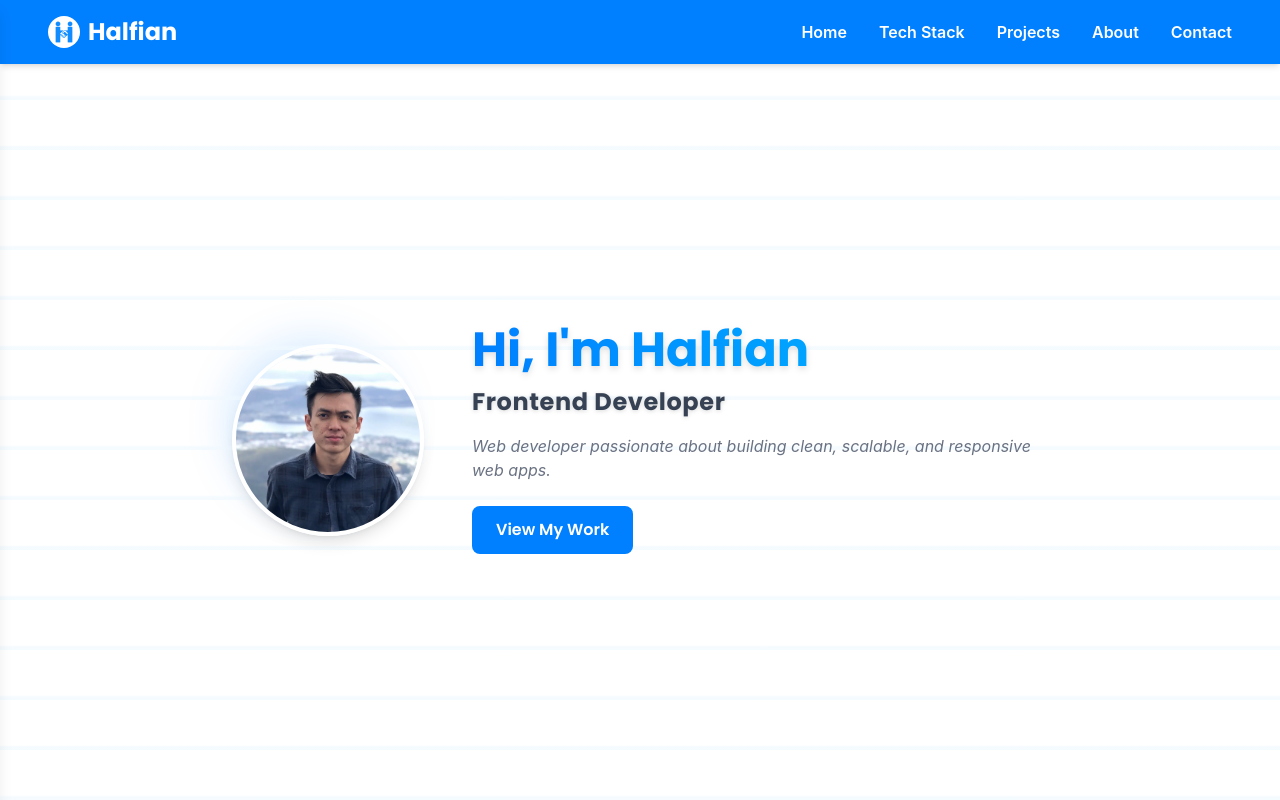
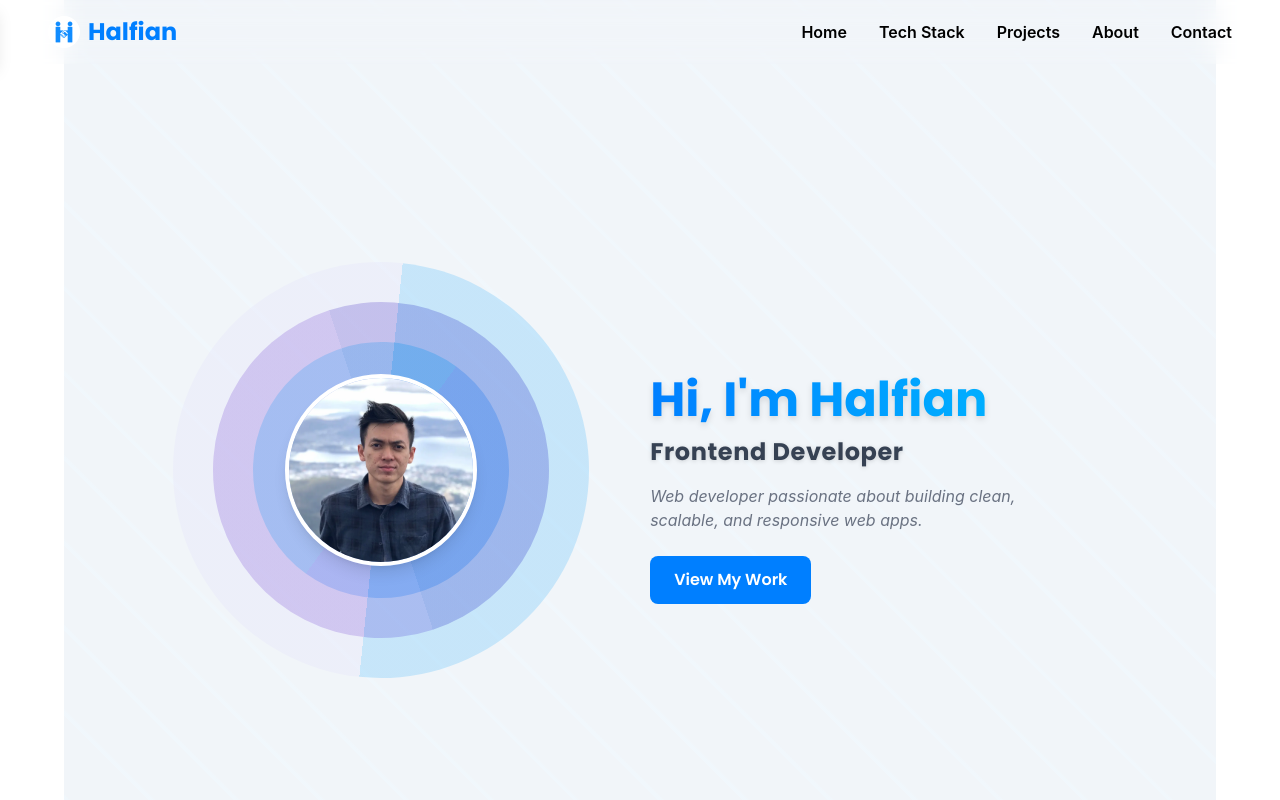
Before and after one commit to Halfian/portfolio, a React (Vite) app: page / in a window 1280 px wide. Shown: the top 800 px of the page. Built offline with nearby package versions, Linux system fonts and the light colour scheme.

Commit message:
"feat: Add background and animation to Hero and About, add transparent navbar"

```diff
--- a/src/components/About.jsx
+++ b/src/components/About.jsx
@@ -2,12 +2,16 @@ export default function About() {
     return (
         <section
             id="about"
-            className="scroll-mt-28 bg-white py-20 px-6 md:px-12 flex flex-col items-center justify-center text-center md:text-left md:flex-row md:gap-12"
+            className="scroll-mt-28 bg-white py-20 px-6 md:px-12 relative flex flex-col items-center justify-center text-center md:text-left md:flex-row md:gap-12"
         >
-            <div className="w-48 h-48 rounded-full overflow-hidden shadow-lg mb-8 md:mb-0">
+            {/* Background line texture */}
+            <div className="absolute inset-0 bg-[repeating-linear-gradient(0deg,#f0f9ff,#f0f9ff_3px,transparent_5px,transparent_60px)] opacity-70"></div>
+
+            {/* About content */}
+            <div className="relative z-10 w-48 h-48 rounded-full overflow-hidden shadow-lg mb-8 md:mb-0">
                 <img src="/IMG_4311.webp" alt="Halfian photo" className="w-full h-full object-cover" />
             </div>
-            <div className="max-w-xl">
+            <div className="relative z-10 max-w-xl">
                 <h2 className="text-4xl font-poppins font-bold text-[#007FFF] mb-6">
                     About Me
                 </h2>
--- a/src/components/Hero.jsx
+++ b/src/components/Hero.jsx
@@ -1,19 +1,67 @@
+import { useEffect, useRef } from "react";
+
 export default function Hero() {
+    const circlesRef = useRef([]);
+
+    useEffect(() => {
+        circlesRef.current.forEach((circle, i) => {
+            let angle = 0;
+            let speed = i === 0 ? 6 : i === 1 ? -3 : 1;
+
+            const update = () => {
+                angle = (angle + speed) % 360;
+                if (circle) circle.style.transform = `rotate(${angle}deg)`;
+            };
+
+            const interval = setInterval(update, 1000);
+
+            // On hover, temporarily increase speed
+            circle?.parentElement?.addEventListener("mouseenter", () => {
+            speed *= 8;
+            });
+            circle?.parentElement?.addEventListener("mouseleave", () => {
+            speed = i === 0 ? 6 : i === 1 ? -3 : 1;
+            });
+
+            return () => clearInterval(interval);
+        });
+        }, []);
+
     return (
         <section
             id="hero"
-            className="scroll-mt-28 relative min-h-screen flex flex-col items-center justify-center text-center bg-white pt-20 px-6 md:flex-row md:items-center md:justify-center md:gap-12 md:px-12 overflow-hidden"
+            className="scroll-mt-28 relative min-h-screen flex flex-col items-center justify-center text-center bg-slate-100 pt-35 px-6 md:flex-row md:items-center md:justify-center md:px-32  max-w-6xl mx-auto"
         >
-            <div className="absolute inset-0 bg-[repeating-linear-gradient(0deg,#f0f9ff,#f0f9ff_3px,transparent_5px,transparent_50px)] opacity-70"></div>
-            <div className="relative md:order-first">
-                <div className="absolute inset-0 w-40 h-40 rounded-full bg-[#007FFF] blur-xl opacity-20"></div>
+            {/* Background line texture */}
+            <div className="absolute inset-0 bg-[repeating-linear-gradient(45deg,#f0f9ff,#f0f9ff_3px,transparent_5px,transparent_60px)] opacity-50"></div>
+            {/* Photo + circles */}
+            <div className="relative md:order-first z-10 flex items-center justify-center w-[20rem] md:ml-20 cursor-pointer">
+                <div
+                    ref={(el) => (circlesRef.current[0] = el)}
+                    className="absolute w-64 h-64 rounded-full opacity-60
+                            bg-[conic-gradient(#1e90ff_0deg_180deg,#00bfff_180deg_360deg)]"
+                ></div>
+                <div
+                    ref={(el) => (circlesRef.current[1] = el)}
+                    className="absolute w-[21rem] h-[21rem] rounded-full opacity-50
+                            bg-[conic-gradient(#6a5acd_0deg_180deg,#9370db_180deg_360deg)]"
+                ></div>
+                <div
+                    ref={(el) => (circlesRef.current[2] = el)}
+                    className="absolute w-[26rem] h-[26rem] rounded-full opacity-40
+                            bg-[conic-gradient(#87cefa_0deg_180deg,#e6e6fa_180deg_360deg)] hidden md:block"
+                ></div>
+
+                {/* Foreground photo */}
                 <img
                     src="/IMG_3519.webp"
                     alt="Photo of Halfian, frontend developer"
-                    className="w-48 h-48 rounded-full shadow-lg mb-6 md:mb-0 object-cover object-top border-4 border-white relative z-10"
+                    className="w-48 h-48 rounded-full shadow-lg object-cover object-top border-4 border-white relative z-10"
                 />
             </div>
-            <div className="text-center md:text-left max-w-xl relative z-10">
+
+            {/* Text block */}
+            <div className="text-center mt-20 md:text-left max-w-xl relative z-10 md:ml-40 md:mt-10">
                 <h1 className="text-5xl font-poppins font-bold bg-gradient-to-r from-[#007FFF] to-sky-400 bg-clip-text text-transparent drop-shadow-md">
                     Hi, I'm Halfian
                 </h1>
--- a/src/components/Navbar.jsx
+++ b/src/components/Navbar.jsx
@@ -1,22 +1,35 @@
-import { useState } from 'react';
+import { useEffect, useState } from 'react';
 import { FaBars, FaTimes } from 'react-icons/fa';
 
 export default function Navbar() {
     const [isOpen, setIsOpen] = useState(false);
+    const [scrolled, setScrolled] = useState(false);
+
+    useEffect(() => {
+        const handleScroll = () => {
+        setScrolled(window.scrollY > window.innerHeight * 0.7);
+        // toggles after ~70% of hero height
+        };
+        window.addEventListener("scroll", handleScroll);
+        return () => window.removeEventListener("scroll", handleScroll);
+    }, []);
 
     return (
-        <nav className="fixed top-0 left-0 w-full bg-[#007FFF] shadow-md z-50">
+        <nav className={`fixed top-0 left-0 w-full z-50 transition-colors duration-500 ${
+        scrolled ? "bg-white/90 backdrop-blur-md shadow-md" : "bg-transparent backdrop-blur-md"
+      }`}
+>
             <div className="flex items-center justify-between px-6 py-4 md:px-12">
                 <div className="flex items-center gap-2">
                     <img src="/favicon.png" alt="H logo" className="w-8 h-8 bg-white rounded-full" />
-                    <h1 className="text-2xl font-poppins font-bold text-white">Halfian</h1>
+                    <h1 className="text-2xl font-poppins font-bold text-[#007FFF]">Halfian</h1>
                 </div>
-                <ul className="hidden md:flex gap-8 font-inter font-semibold text-white transition-colors duration-200">
-                    <li><a href="#hero" className="hover:text-gray-200">Home</a></li>
-                    <li><a href="#techstack" className="hover:text-gray-200">Tech Stack</a></li>
-                    <li><a href="#projects" className="hover:text-gray-200">Projects</a></li>
-                    <li><a href="#about" className="hover:text-gray-200">About</a></li>
-                    <li><a href="#contact" className="hover:text-gray-200">Contact</a></li>
+                <ul className="hidden md:flex gap-8 font-inter font-semibold text-black transition-colors duration-200">
+                    <li><a href="#hero" className="hover:text-[#007FFF]">Home</a></li>
+                    <li><a href="#techstack" className="hover:text-[#007FFF]">Tech Stack</a></li>
+                    <li><a href="#projects" className="hover:text-[#007FFF]">Projects</a></li>
+                    <li><a href="#about" className="hover:text-[#007FFF]">About</a></li>
+                    <li><a href="#contact" className="hover:text-[#007FFF]">Contact</a></li>
                 </ul>
                 <button
                     className="md:hidden text-2xl text-white"
```
